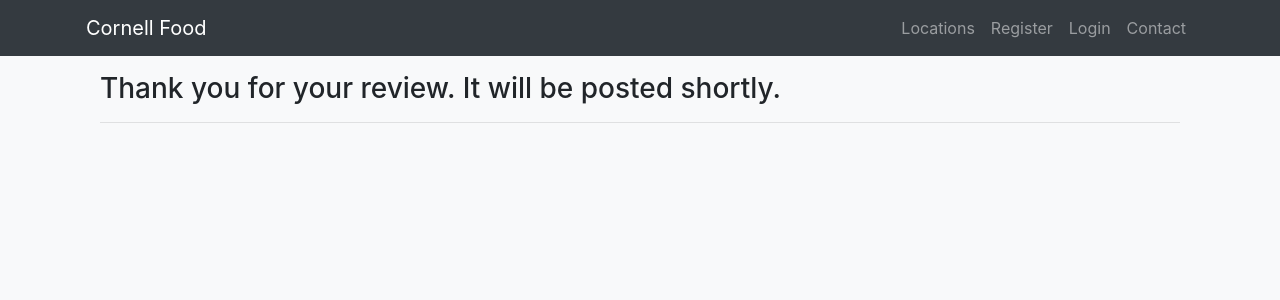
After one commit to sm-m-1/cu_food_reviews, a Django app: page /create-review/success in a window 1280 px wide. The commit adds this page. Shown: the top 300 px of the page. Run offline with Django 3.2, Linux system fonts and the light colour scheme; some libraries are stand-ins or nearby versions.

Commit message:
refactor the item review form onto its own view.

```diff
--- a/cu_food_reviews/urls.py
+++ b/cu_food_reviews/urls.py
@@ -25,7 +25,7 @@ from django.contrib.auth import views as auth_views
 # auth_views.PasswordResetDoneView
 
 from locations.views import LocationList
-from meal_items.views import MealItemDetail
+from meal_items.views import MealItemDetailView, ReviewFormView, meal_item_review_success
 from accounts.views import (
     LoginFormView,
     SignUpFormView,
@@ -44,7 +44,9 @@ urlpatterns = [
     path('locations/', LocationList.as_view(), name='location_list'),
     path('contact/', ContactFormView.as_view(), name='contact_page'),
     path('contact/success', contact_page_success, name='contact_page_success'),
-    path('home/items/<slug:item_slug>', MealItemDetail.as_view(), name='meal_item'),
+    path('items/<slug:item_slug>', MealItemDetailView.as_view(), name='meal_item'),
+    path('items/create-review/<slug:item_slug>', ReviewFormView.as_view(), name='meal_item_review'),
+    path('create-review/success', meal_item_review_success, name='meal_item_review_success'),
 
     path('accounts/signup', SignUpFormView.as_view(), name='signup'),
     path('accounts/login', LoginFormView.as_view(), name='login'),
--- a/locations/views.py
+++ b/locations/views.py
@@ -21,7 +21,8 @@ class LocationList(ListView):
     def get_context_data(self, *, object_list=None, **kwargs):
         context = super().get_context_data(object_list=object_list, **kwargs)
         # print("context: ", context)
-        today = datetime.now().date()
+        # today = datetime.now().date()
+        today = datetime(2018,12,20).date()
         date = self.request.GET.get('date', today.isoformat())
         open_today = self.request.GET.get('open_today')
         # print("self.kwargs['date']", date)
--- /dev/null
+++ b/meal_items/templates/meal-item-review-success.html
@@ -0,0 +1,16 @@
+{% extends "base.html" %}
+{% block content %}
+  <div class="container mt-3">
+    <div class="row">
+      <div class="col">
+        <h3>Thank you for your review. It will be posted shortly.</h3>
+        <hr>
+      </div>
+    </div>
+  </div>
+
+  <script>
+
+  </script>
+
+{% endblock content %}
--- a/meal_items/views.py
+++ b/meal_items/views.py
@@ -12,21 +12,25 @@ from meal_reviews.forms import ReviewForm
 from django.db.models import Avg
 
 
-class ReviewFormPostView(SingleObjectMixin, FormView):
-    template_name = 'meal-item-detail.html'
+class ReviewFormView(SingleObjectMixin, FormView):
+    template_name = 'meal-item-review-form.html'
     slug_url_kwarg = 'item_slug'
     form_class = ReviewForm
     model = MealItem
 
     def post(self, request, *args, **kwargs):
+        self.object = self.get_object()
         logged_in = request.user.is_authenticated
-        if not logged_in:
-            return HttpResponseForbidden()
-        self.object = self.get_object()
-        # if request.session.get(self.object.slug, False):
-        #     return HttpResponse("You've already reviewed this item.")
+        if not logged_in: return HttpResponseForbidden()
+
+        already_reviewed = Review.objects.filter(author=request.user, menu_item=self.object).exists()
+        if already_reviewed: return HttpResponse("You've already reviewed this item.")
 
         return super().post(request, *args, **kwargs)
+
+    def get(self, request, *args, **kwargs):
+        self.object = self.get_object()
+        return super().get(request, *args, **kwargs)
 
     def form_valid(self, form):
         data = form.cleaned_data
@@ -36,14 +40,16 @@ class ReviewFormPostView(SingleObjectMixin, FormView):
             menu_item_id=self.object.id,
             author=self.request.user
         )
-        # self.request.session[self.object.slug] = True
         return super().form_valid(form)
 
     def get_success_url(self):
-        return reverse('meal_item', kwargs={'item_slug': self.object.slug})
+        return reverse('meal_item_review_success')
+
+def meal_item_review_success(request):
+    return render(request, template_name='meal-item-review-success.html')
 
 
-class MealItemDisplay(DetailView):
+class MealItemDetailView(DetailView):
     # model = MealItem
     queryset = MealItem.objects.all()
     template_name = 'meal-item-detail.html'
@@ -51,21 +57,16 @@ class MealItemDisplay(DetailView):
 
     def get_context_data(self, **kwargs):
         context =  super().get_context_data(**kwargs)
-        context['form'] = ReviewForm()
+        # context['review_form'] = ReviewForm()
         # already_reviewed = self.request.session.get(self.object.slug)
-        already_reviewed = Review.objects.filter(author=self.request.user, menu_item=self.object).exists()
-        if already_reviewed: context['hide_review_form'] = True
+        # if not self.request.user.is_authenticated:
+        #     context['hide_review_form'] = True
+        # else:
+        #     already_reviewed = Review.objects.filter(author=self.request.user, menu_item=self.object).exists()
+        #     context['hide_review_form'] = already_reviewed
         reviews = Review.objects.filter(menu_item_id=self.object)
         context['reviews_list'] = reviews.order_by("-created_on")
+        context['create_review_url'] = reverse('meal_item_review', kwargs={'item_slug': self.object.slug})
         context['average_rating'] = Review.objects.filter(menu_item_id=self.object.id).aggregate(Avg('rating')).get('rating__avg')
         print("context: ", context)
         return context
-
-class MealItemDetail(View):
-    def get(self, request, *args, **kwargs):
-        view = MealItemDisplay.as_view()
-        return view(request, *args, **kwargs)
-
-    def post(self, request, *args, **kwargs):
-        view = ReviewFormPostView.as_view()
-        return view(request, *args, **kwargs)
```
Also changed, not shown: meal_items/templates/meal-item-detail.html (+8 -14 lines), meal_items/templates/meal-item-review-form.html (added, +30 -0 lines), meal_reviews/forms.py (line endings or trailing spaces).
